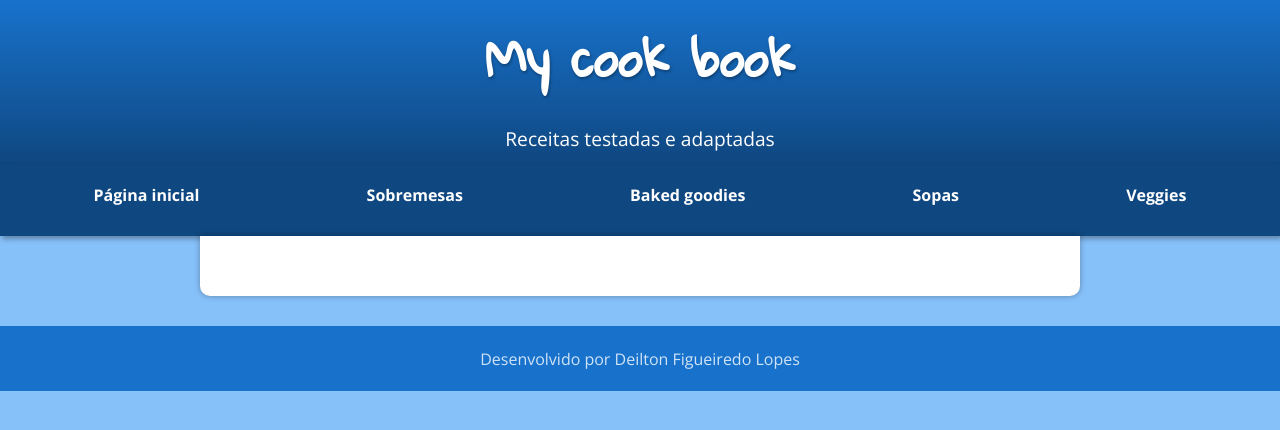
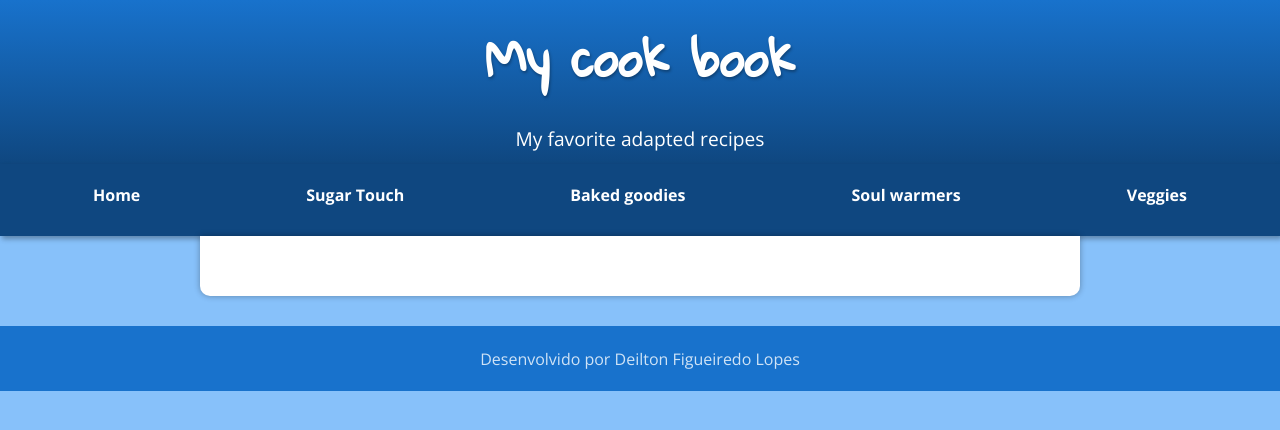
Before and after one commit to deiltonlopes/MyCookBook, a plain HTML site: page index.html in a window 1280 px wide. Drawn offline with nearby package versions, Linux system fonts and the light colour scheme.

Commit message:
minor fixes

```diff
--- a/index.html
+++ b/index.html
@@ -11,13 +11,13 @@
 <body>
     <header>
         <h1> My cook book</h1>
-        <p>Receitas testadas e adaptadas</p>
+        <p>My favorite adapted recipes</p>
     </header>
     <nav>
-        <a href="#">Página inicial</a>
-        <a href="#">Sobremesas</a>
+        <a href="#">Home</a>
+        <a href="#">Sugar Touch</a>
         <a href="pages/bakedGoodies.html">Baked goodies</a>
-        <a href="#">Sopas</a>
+        <a href="#">Soul warmers</a>
         <a href="#">Veggies</a>
     </nav>
 
```
Also changed, not shown: pages/bakedGoodies.html (+3 -3 lines), pages/bakedGoodies/cinnamon-roll.html (+4 -4 lines), images/favicon.ico, 1 other file.
